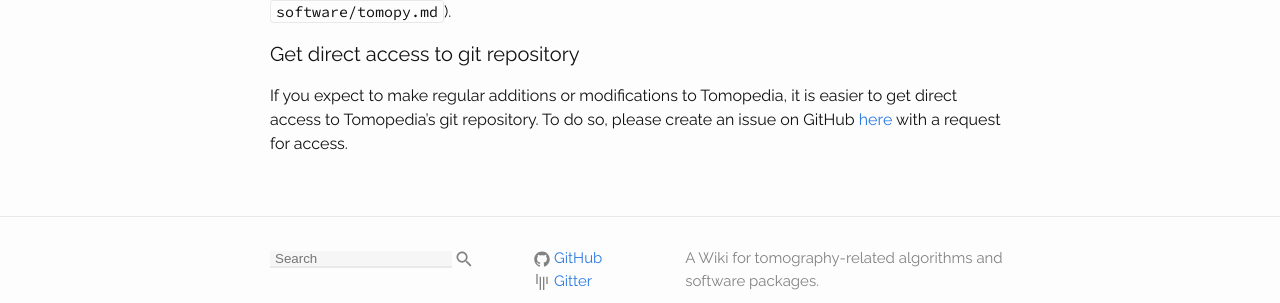
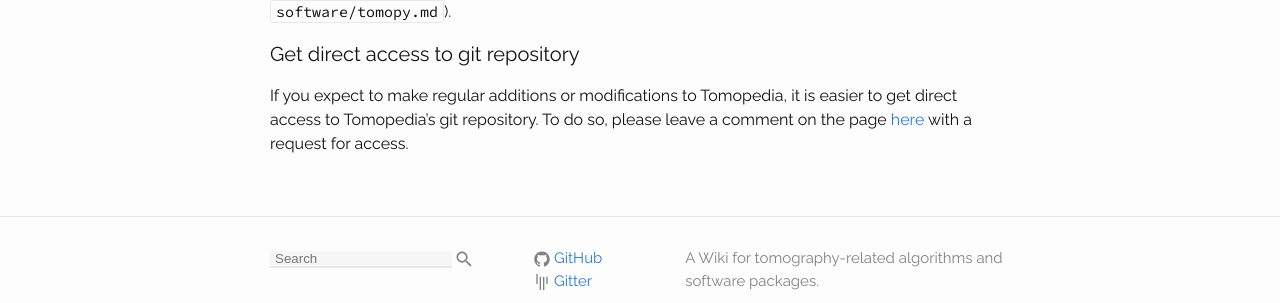
Before and after one commit to tomopedia/tomopedia.github.io, a Jekyll site: the page built from main_pages/70_questions.md, in a window 1280 px wide. Shown: the part 758-1061 px from the top of the page. Built offline with Jekyll 4.4.1, drawn with Linux system fonts in a browser that asks for light colours.

```diff
--- a/main_pages/70_questions.md
+++ b/main_pages/70_questions.md
@@ -37,5 +37,5 @@ packages are arranged by topic (e.g. TomoPy's page is located at `software/tomop
 #### Get direct access to git repository
 If you expect to make regular additions or modifications to Tomopedia, it is
 easier to get direct access to Tomopedia's git repository. To do so, please
-create an issue on GitHub [here](https://www.github.com/tomopedia/tomopedia.github.io/issues)
+leave a comment on the page [here](https://github.com/tomopedia/tomopedia.github.io/issues/3)
 with a request for access.
```
